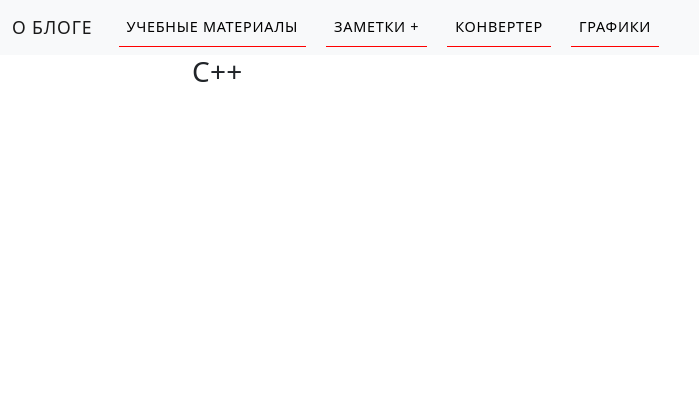
After one commit to YurikBel/BelGor, a Django app: template mainpage/templates/cpp.html in a window 1280 px wide. The commit adds this page. Shown: the top 420 px of the page, without its empty margins (0-699 px from the left). Run offline with Django 3.2, Linux system fonts and the light colour scheme; the template is opened without the code that fills it, so the values that code supplies are empty.

Commit message:
Oleg Goryunov

```diff
--- /dev/null
+++ b/mainpage/templates/cpp.html
@@ -0,0 +1,11 @@
+{% extends 'layout.html' %}
+{% load static %}
+{% block title %} Материалы C++ {% endblock %}
+{% block style %}<link rel="stylesheet" type="text/css" href="{% static 'style/cpp.css' %}">{% endblock %}
+{% block content %}
+<div>
+    <h3>C++</h3>
+</div>
+
+
+{% endblock %}
--- a/mainpage/templates/layout.html
+++ b/mainpage/templates/layout.html
@@ -38,7 +38,7 @@
                   </a>
                   <ul class="dropdown-menu">
                     <li><a class="dropdown-item" href="#">Python</a></li>
-                    <li><a class="dropdown-item" href="#">C++</a></li>
+                    <li><a class="dropdown-item" href="/mainpage/cpp">C++</a></li>
                     <li><a class="dropdown-item" href="#">Latex</a></li>
                     <li><a class="dropdown-item" href="#">Origin</a></li>
                   </ul>
--- a/mainpage/urls.py
+++ b/mainpage/urls.py
@@ -6,5 +6,6 @@ urlpatterns = [
     path('lections', views.lections, name='mainpage.lections'),
     path('labs', views.labs, name='mainpage.labs'),
     path('converter', views.converter, name='mainpage.converter'),
+    path('cpp', views.cpp, name='mainpage.cpp'),
 
 ]
--- a/mainpage/views.py
+++ b/mainpage/views.py
@@ -14,3 +14,7 @@ def labs(request):
 
 def converter(request):
     return render(request, 'converter.html')
+
+
+def cpp(request):
+    return render(request, 'cpp.html')
```
Also changed, not shown: static/style/cpp.css (added).
